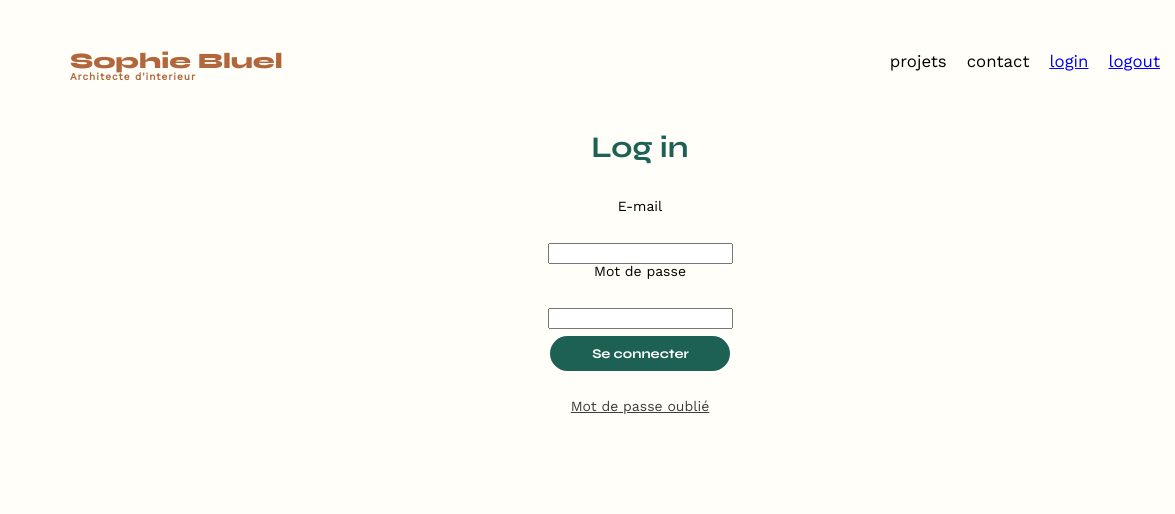
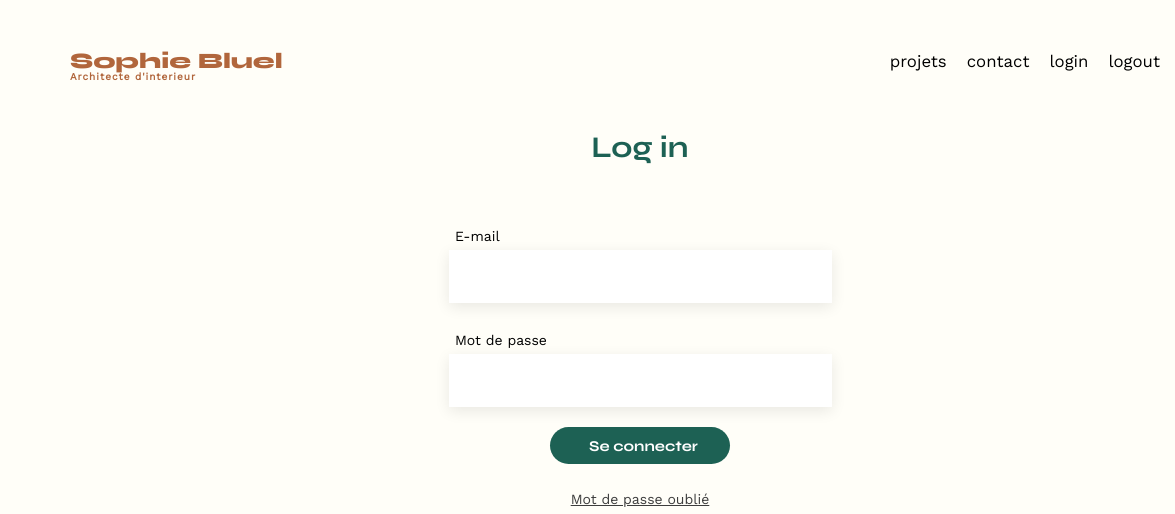
Before and after one commit to JuanCarlosRojas30/projet_6, a plain HTML site: page FrontEnd/login.html in a window 1280 px wide. Shown: the top 514 px of the page, 0-1175 px from the left. Drawn offline with nearby package versions, Linux system fonts and the light colour scheme.

Commit message:
modification css login

```diff
--- a/FrontEnd/assets/style.css
+++ b/FrontEnd/assets/style.css
@@ -94,6 +94,11 @@ nav ul {
 nav li {
 	padding: 0 10px;
 	font-size: 1.2em;
+}
+
+.login-nav {
+	text-decoration: none;
+	color: black
 }
 
 li:hover {
@@ -213,10 +218,11 @@ footer nav ul {
 .login-form>label {
 	display: flex;
 	flex-direction: column;
-	margin-bottom: 30px;
+	margin: 0 0 0 385px;
+	margin-top: 30px;
 }
 
-.login-form>label>input {
+.login-form .spaces {
 	margin-top: 7px;
 	border: unset;
 	background: #FFFFFF;
@@ -226,11 +232,12 @@ footer nav ul {
 }
 
 .login-form>input[type="submit"] {
-	margin-top: 7px;
+	margin-top: 20px;
 	margin-bottom: 28px;
 	border: unset;
 	padding: 10px 38px 9px 39px;
 	cursor: pointer;
+	font-size: 15px;
 }
 
 .login-form>a {
--- a/FrontEnd/login.html
+++ b/FrontEnd/login.html
@@ -17,8 +17,8 @@
                 <li class="login">projets</li>
                 <li class="login">contact</li>
 
-                <li id="login"><a href="./login.html">login</a></li>
-                <li id="logout"><a href="#" id="logoutlink">logout</a></li>
+                <li id="login"><a class="login-nav" href="./login.html">login</a></li>
+                <li id="logout"><a class="login-nav" href="#" id="logoutlink">logout</a></li>
                 <li><img src="./assets/icons/instagram.png" alt="Instagram_icon" class="instagram_icon"></li>
             </ul>
         </nav>
@@ -27,11 +27,14 @@
         <section class="login-section" id="login-section">
             <h2>Log in</h2>
             <form class="login-form" id="login-form" method="POST">
-                <label for="email">E-mail</label>
-                <input type="email" name="email" id="email" required>
-                <label for="password">Mot de passe</label>
-                <input type="password" name="password" id="password" required>
-                <input id="btnEnvoyer" type="submit" value="Se connecter">
+
+                <label class="conexion" for="email">E-mail</label>
+                <input class="spaces" type="email" name="email" id="email" required>
+
+                <label class="conexion" for="password">Mot de passe</label>
+                <input class="spaces" ype="password" name="password" id="password" required>
+
+                <input class="btnLogin" id="btnEnvoyer" type="submit" value="Se connecter">
                 <a href="#">Mot de passe oublié</a>
             </form>
         </section>
```
Also changed, not shown: FrontEnd/index.html (+1 -1 lines).
